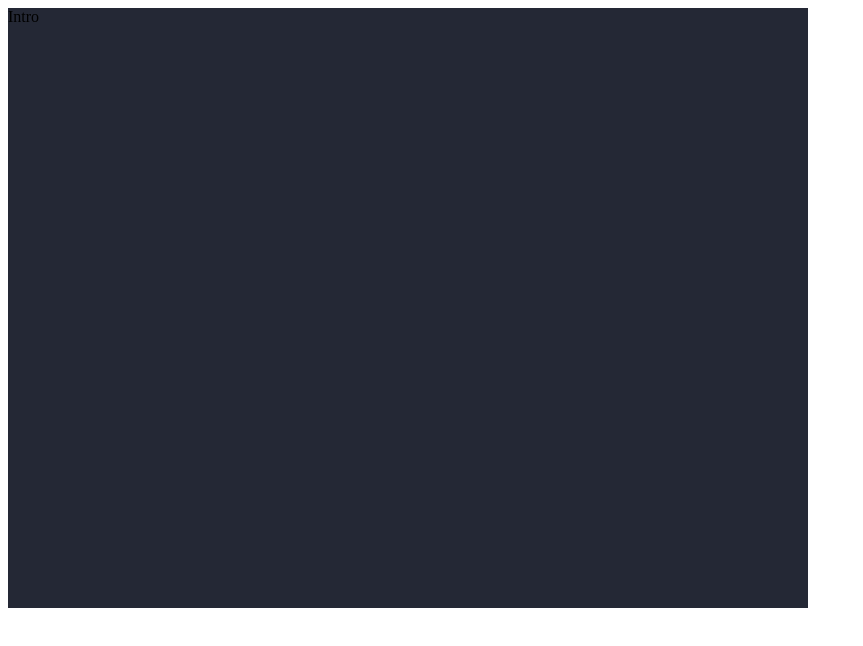
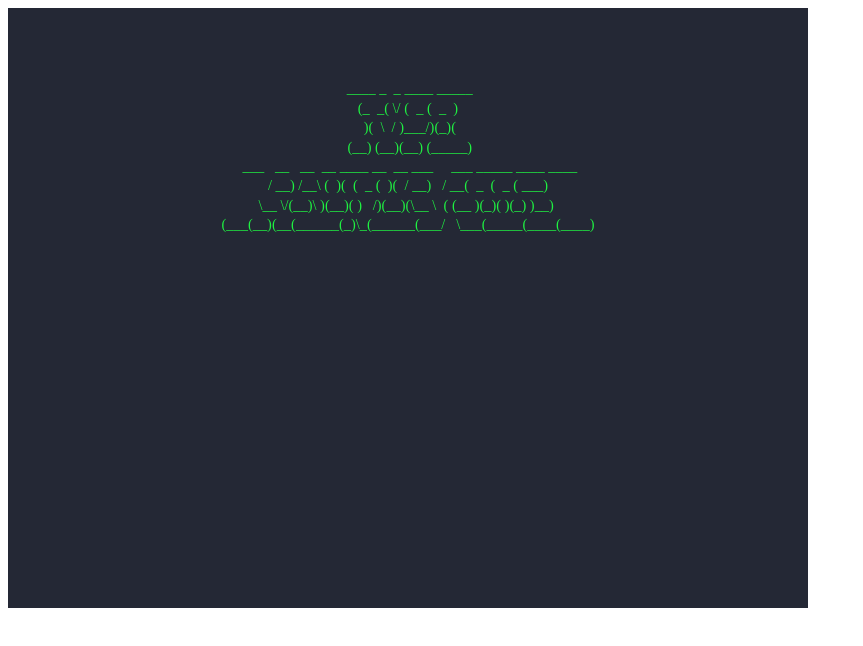
Before and after one commit to teo-sprint/typo-saurus-code, a React (Vite) app: page / in a window 1280 px wide. Shown: the top 646 px of the page, without its empty margins (0-863 px from the left). Built offline with nearby package versions, Linux system fonts and the light colour scheme; a web font is replaced by a local one.

Commit message:
[ADD] 초기 화면 컴포넌트 추가

```diff
--- /dev/null
+++ b/src/components/Initial/Initial.jsx
@@ -0,0 +1,13 @@
+import React from 'react';
+import Styled from './Initial.styled';
+import TypoTitle from '../TypoTitle/TypoTitle.jsx';
+
+function Initial() {
+  return (
+    <Styled.InitialContainer>
+      <TypoTitle />
+    </Styled.InitialContainer>
+  );
+}
+
+export default Initial;
--- /dev/null
+++ b/src/components/Initial/Initial.styled.js
@@ -0,0 +1,5 @@
+import styled from 'styled-components';
+
+const InitialContainer = styled.div``;
+
+export default { InitialContainer };
--- a/src/pages/Intro.jsx
+++ b/src/pages/Intro.jsx
@@ -1,5 +1,11 @@
+import Initial from '../components/Initial/Initial.jsx';
+
 function Intro() {
-  return <div>Intro</div>;
+  return (
+    <div>
+      <Initial />
+    </div>
+  );
 }
 
 export default Intro;
```
